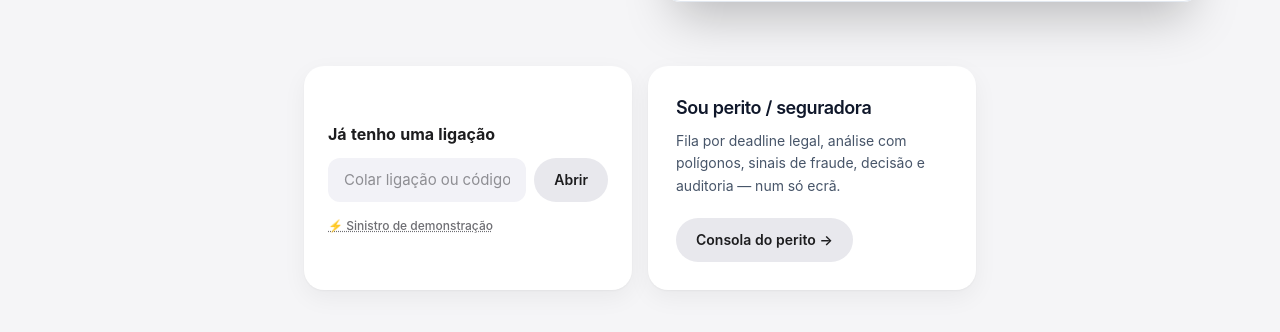
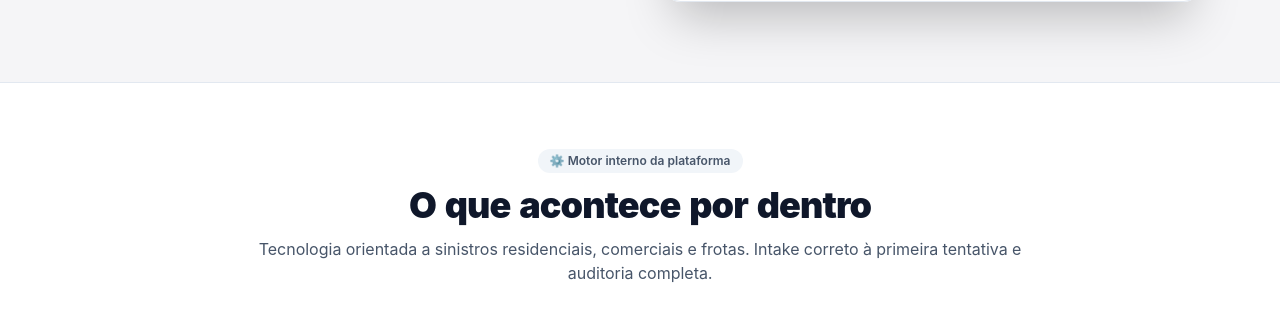
Before and after one commit to PortugalDayTrip/claims-ai, a Next.js app: page / in a window 1280 px wide. Shown: the part 738-1070 px from the top of the page. Built offline with nearby package versions, Linux system fonts and the light colour scheme.

Commit message:
homepage: remove seccao de entradas (customer entry + consola perito)

```diff
--- a/app/page.tsx
+++ b/app/page.tsx
@@ -1,4 +1,3 @@
-import CustomerEntry from '@/components/customer-entry'
 import HeroVisual from '@/components/hero-visual'
 import LayersGrid from '@/components/layers-grid'
 import Link from 'next/link'
@@ -94,21 +93,6 @@ export default function Home() {
           <div className="lg:col-span-6">
             <HeroVisual />
           </div>
-        </div>
-      </section>
-
-      {/* ── Entradas: segurado + perito ──────────────────────────────── */}
-      <section className="mx-auto mt-16 grid max-w-2xl gap-4 md:grid-cols-2">
-        <CustomerEntry />
-        <div className="card flex flex-col justify-center p-7">
-          <h3 className="text-lg font-semibold tracking-tight text-slate-900">Sou perito / seguradora</h3>
-          <p className="mt-2 text-sm leading-relaxed text-slate-600">
-            Fila por deadline legal, análise com polígonos, sinais de fraude,
-            decisão e auditoria — num só ecrã.
-          </p>
-          <Link href="/adjuster" className="btn-secondary mt-5 w-fit">
-            Consola do perito →
-          </Link>
         </div>
       </section>
 
```
